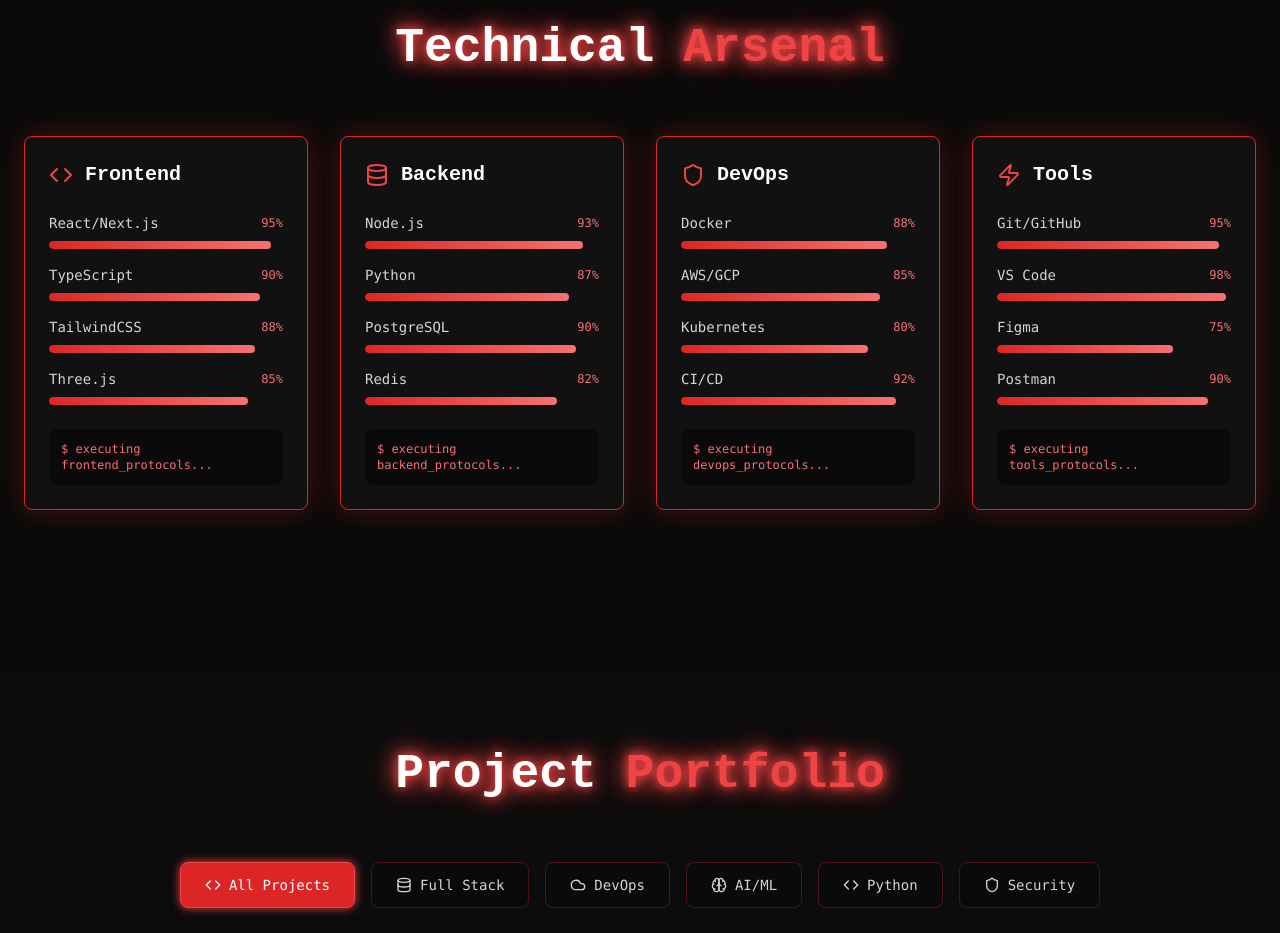
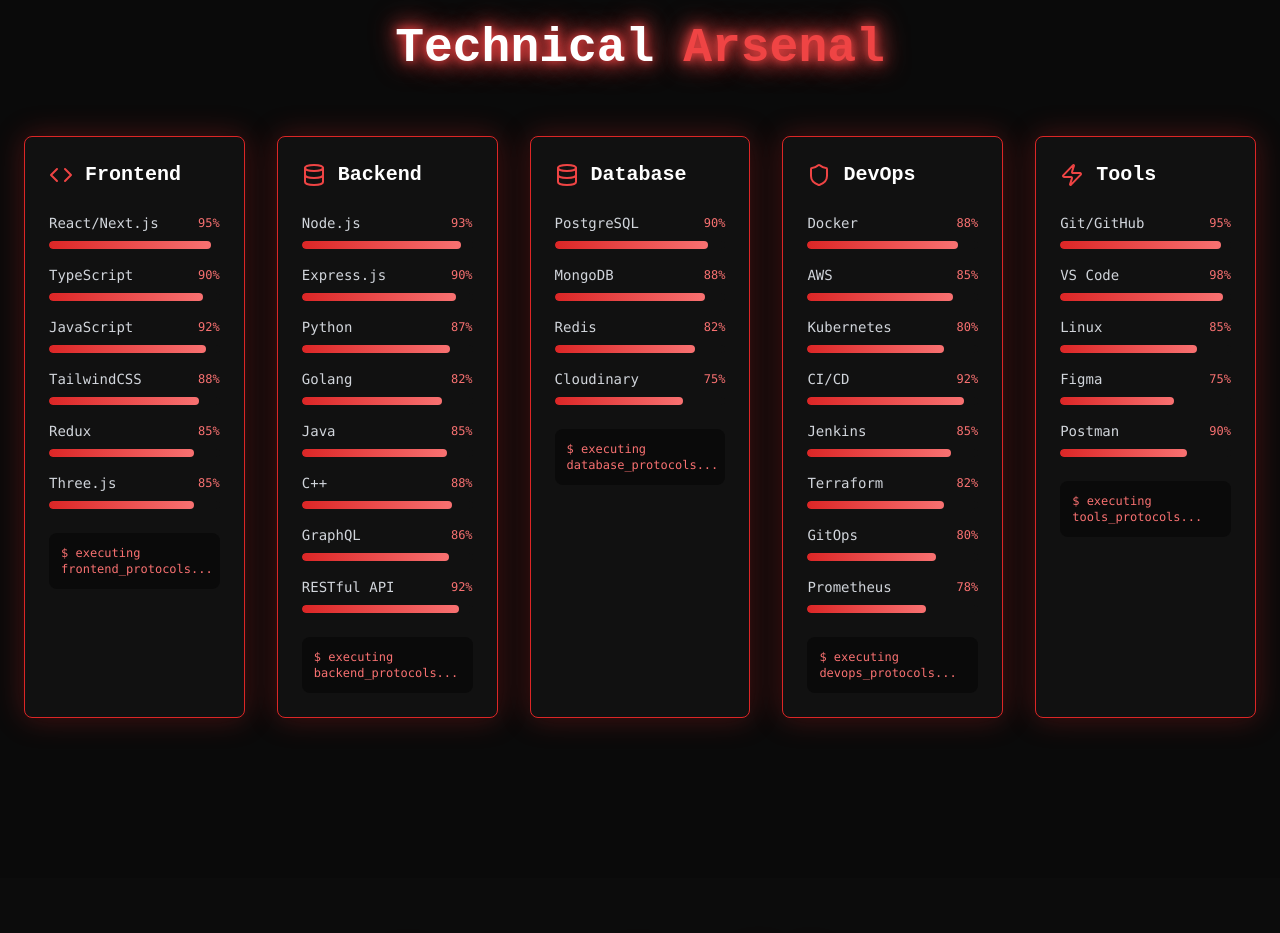
Before and after one commit to anshSingh2004/inferno-coder-canvas, a React (Vite) app: page / in a window 1280 px wide. Shown: the part 1940-2873 px from the top of the page. Built offline with nearby package versions, Linux system fonts and the light colour scheme.

Commit message:
Add more skills to the skills section
Added the requested programming languages, technologies, frameworks, databases, and tools to the skills section.

```diff
--- a/src/components/Skills.tsx
+++ b/src/components/Skills.tsx
@@ -13,7 +13,9 @@ export const Skills = () => {
       skills: [
         { name: 'React/Next.js', level: 95 },
         { name: 'TypeScript', level: 90 },
+        { name: 'JavaScript', level: 92 },
         { name: 'TailwindCSS', level: 88 },
+        { name: 'Redux', level: 85 },
         { name: 'Three.js', level: 85 },
       ]
     },
@@ -22,9 +24,23 @@ export const Skills = () => {
       icon: Database,
       skills: [
         { name: 'Node.js', level: 93 },
+        { name: 'Express.js', level: 90 },
         { name: 'Python', level: 87 },
+        { name: 'Golang', level: 82 },
+        { name: 'Java', level: 85 },
+        { name: 'C++', level: 88 },
+        { name: 'GraphQL', level: 86 },
+        { name: 'RESTful API', level: 92 },
+      ]
+    },
+    {
+      title: 'Database',
+      icon: Database,
+      skills: [
         { name: 'PostgreSQL', level: 90 },
+        { name: 'MongoDB', level: 88 },
         { name: 'Redis', level: 82 },
+        { name: 'Cloudinary', level: 75 },
       ]
     },
     {
@@ -32,9 +48,13 @@ export const Skills = () => {
       icon: Shield,
       skills: [
         { name: 'Docker', level: 88 },
-        { name: 'AWS/GCP', level: 85 },
+        { name: 'AWS', level: 85 },
         { name: 'Kubernetes', level: 80 },
         { name: 'CI/CD', level: 92 },
+        { name: 'Jenkins', level: 85 },
+        { name: 'Terraform', level: 82 },
+        { name: 'GitOps', level: 80 },
+        { name: 'Prometheus', level: 78 },
       ]
     },
     {
@@ -43,6 +63,7 @@ export const Skills = () => {
       skills: [
         { name: 'Git/GitHub', level: 95 },
         { name: 'VS Code', level: 98 },
+        { name: 'Linux', level: 85 },
         { name: 'Figma', level: 75 },
         { name: 'Postman', level: 90 },
       ]
@@ -73,7 +94,7 @@ export const Skills = () => {
           Technical <span className="text-blood-500">Arsenal</span>
         </h2>
 
-        <div className="grid md:grid-cols-2 lg:grid-cols-4 gap-8">
+        <div className="grid md:grid-cols-2 lg:grid-cols-3 xl:grid-cols-5 gap-8">
           {skillCategories.map((category, categoryIndex) => {
             const Icon = category.icon;
             return (
```
